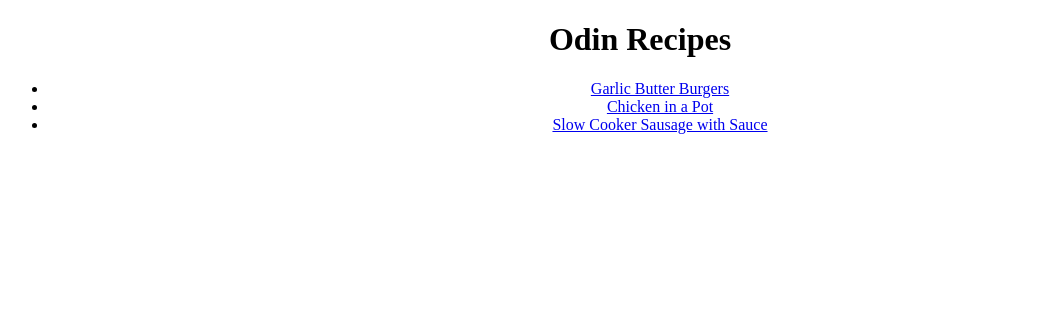
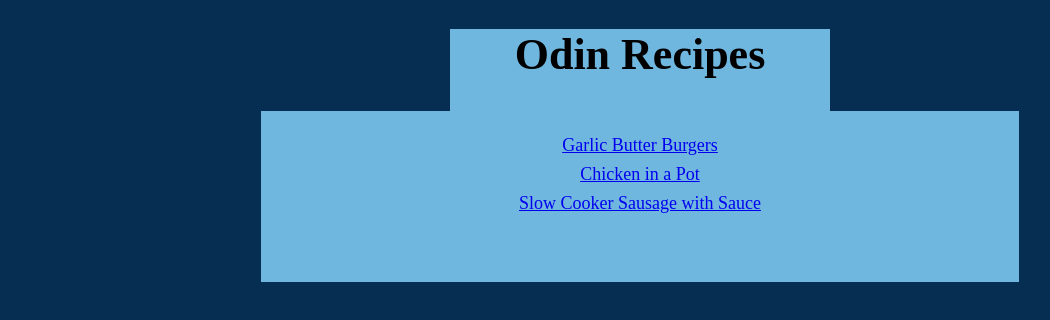
Before and after one commit to EljiahR/odin-recipes, a plain HTML site: page index.html in a window 1280 px wide. Shown: the whole page, without its empty margins (0-1050 px from the left). Drawn offline with Linux system fonts and the light colour scheme.

Commit message:
Added some rather mediocre styling

```diff
--- a/index.html
+++ b/index.html
@@ -7,13 +7,13 @@
         <title>Odin Recipes</title>
     </head>
     <body>
-        <main>
-            <h1>Odin Recipes</h1>
-            <ul>
-                <li><a href="./recipes/burgers.html">Garlic Butter Burgers</a></li>
-                <li><a href="./recipes/chickenpot.html">Chicken in a Pot</a></li>
-                <li><a href="./recipes/sausage.html">Slow Cooker Sausage with Sauce</a></li>
-            </ul>
+        <main class="main">
+            <div class="header"><h1>Odin Recipes</h1></div>
+            <div class="recipes">
+                <a href="./recipes/burgers.html">Garlic Butter Burgers</a>
+                <a href="./recipes/chickenpot.html">Chicken in a Pot</a>
+                <a href="./recipes/sausage.html">Slow Cooker Sausage with Sauce</a>
+            </div>
         </main>
     </body>
 </html>
--- a/stylesheet.css
+++ b/stylesheet.css
@@ -1,3 +1,26 @@
-* {
+body {
     text-align: center;
+    background-color: rgb(6, 46, 83);
 }
+.header {
+    font-size: 22px;
+    background-color: rgb(112, 183, 224);
+    width: 30%;
+    margin-left:auto;
+    margin-right: auto;
+    margin-bottom:-8px;
+    border-bottom: 1px solid rgb(112, 183, 224)
+}
+
+.recipes > * {
+    display: block;
+    margin-bottom: 8px;
+    font-size: 18px;
+}
+.recipes {
+    background-color: rgb(112, 183, 224);
+    width: 60%;
+    margin: 8px auto;
+    padding-top: 24px;
+    padding-bottom: 60px;
+}
```
